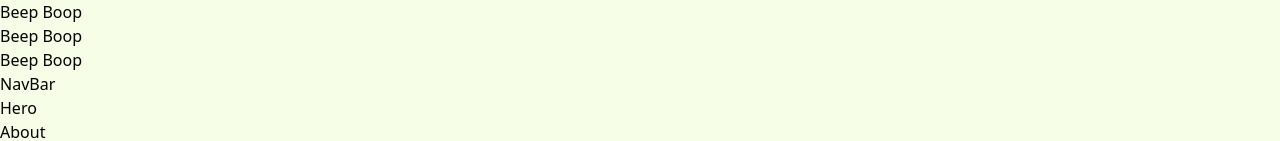
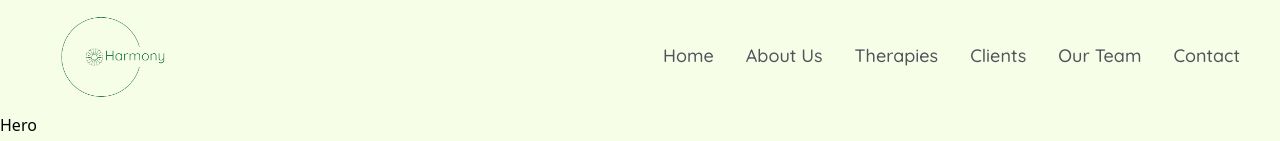
Before and after one commit to Quincy-Fer/Harmony-Therapy-Website, a React (Vite) app: page / in a window 1280 px wide. Shown: the top 141 px of the page. Built offline with nearby package versions, Linux system fonts and the light colour scheme.

Commit message:
Create Navbar

```diff
--- a/src/App.jsx
+++ b/src/App.jsx
@@ -15,9 +15,6 @@ import NavBar from "./Components/NavBar";
 const App = () => {
   return (
     <>
-    <h1 className="">Beep Boop</h1>
-    <h1 className="">Beep Boop</h1>
-    <h1 className="">Beep Boop</h1>
       <NavBar />
       <Hero />
       <About />
--- a/src/Components/NavBar.jsx
+++ b/src/Components/NavBar.jsx
@@ -1,5 +1,33 @@
+import logo from "../assets/images/logo-no-bg.png";
+import { NAV_LINKS } from "../constants";
+
 const NavBar = () => {
-  return <div>NavBar</div>;
+  return (
+    <nav
+      className="flex items-center justify-between px-10  z-30 py-2  w-full mx-auto"
+      id="home"
+    >
+      <a href="/">
+        <img
+          src={logo}
+          alt="logo"
+          width={170}
+          height={100}
+          className="rounded-sm"
+        />
+      </a>
+      <ul className="flex justify-end items-center gap-8">
+        {NAV_LINKS.map((link) => (
+          <li
+            key={link.key}
+            className="font-quicksand font-medium text-lg text-zinc-600 hover:font-bold transition-all"
+          >
+            <a href={link.href}>{link.label}</a>
+          </li>
+        ))}
+      </ul>
+    </nav>
+  );
 };
 
 export default NavBar;
```
Also changed, not shown: src/assets/Images/logo-no-bg.png (added).
